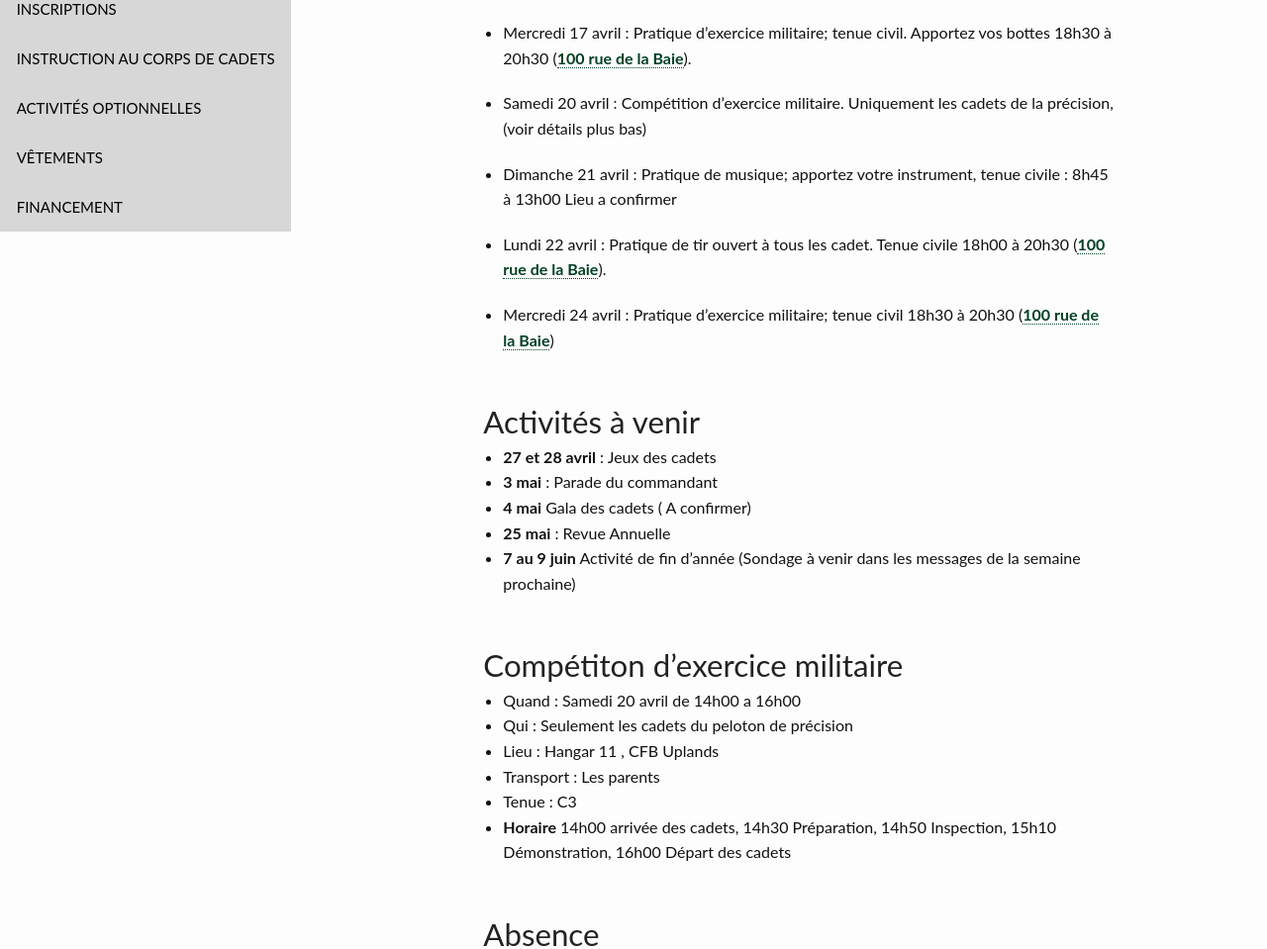
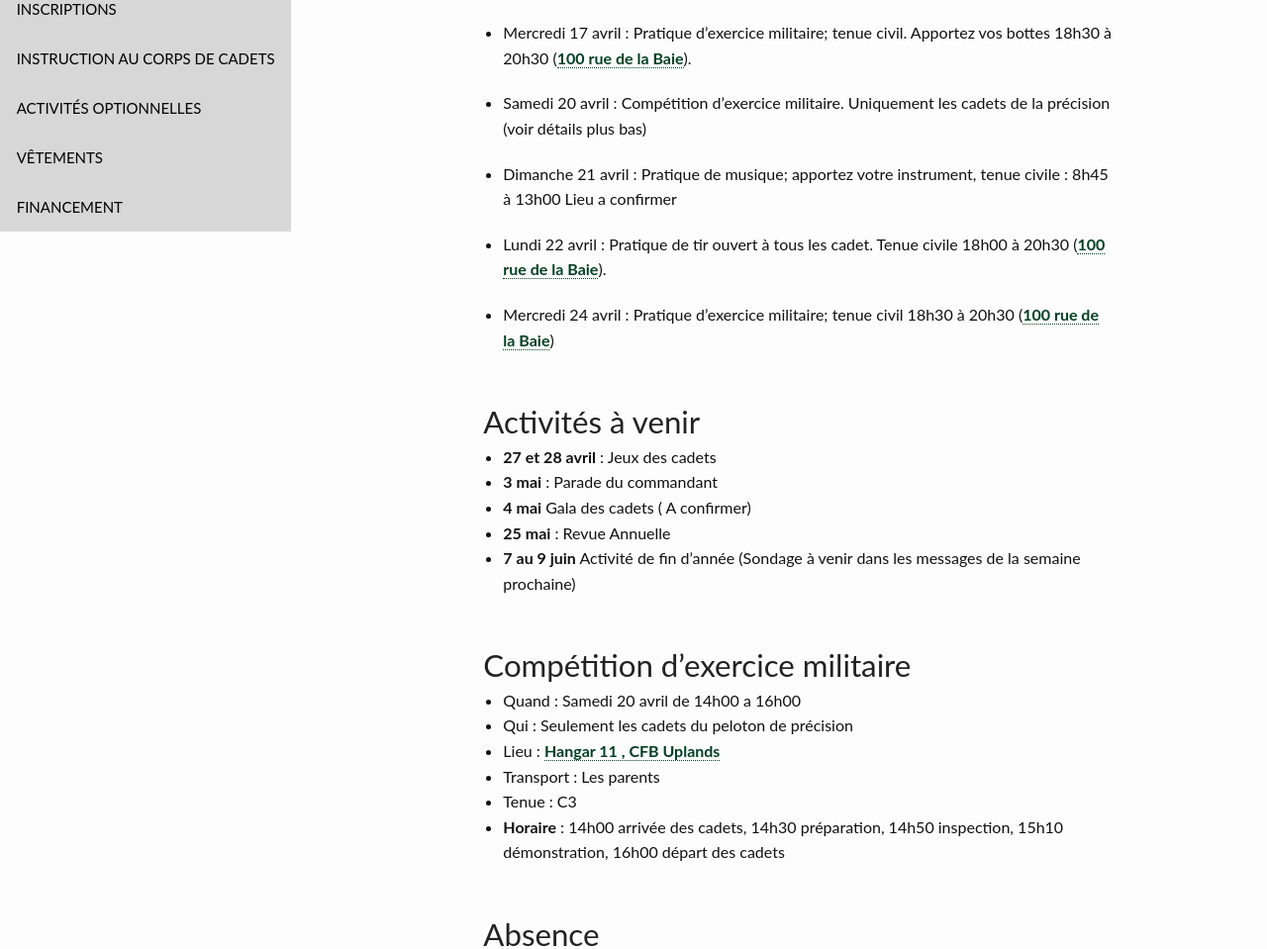
Before and after one commit to CC2920/web, a Jekyll site: the page built from _communications/messages.md, in a window 1280 px wide and 1400 px high, scrolled down 385 px. Shown: the part 166-1125 px from the top of the window at 99% size. Built offline with Jekyll 4.4.1, drawn with Linux system fonts in a browser that asks for light colours.

Commit message:
Update messages.md

```diff
--- a/_communications/messages.md
+++ b/_communications/messages.md
@@ -14,7 +14,7 @@ Soirée d'instruction, tenue C5 pour tous.
 
 - Mercredi 17 avril : Pratique d'exercice militaire; tenue civil. Apportez vos bottes 18h30 à 20h30 ([100 rue de la Baie](/information/comment-nous-rejoindre/)).
 
-- Samedi 20 avril : Compétition d'exercice militaire. Uniquement les cadets de la précision, (voir détails plus bas)
+- Samedi 20 avril : Compétition d'exercice militaire. Uniquement les cadets de la précision (voir détails plus bas)
 
 - Dimanche 21 avril : Pratique de musique; apportez votre instrument, tenue civile : 8h45 à 13h00  Lieu a confirmer
 
@@ -31,14 +31,14 @@ Soirée d'instruction, tenue C5 pour tous.
 - **25 mai** : Revue Annuelle
 - **7 au 9 juin** Activité de fin d'année (Sondage à venir dans les messages de la semaine prochaine)
 
-## Compétiton d'exercice militaire
+## Compétition d'exercice militaire
 
 - Quand : Samedi 20 avril de 14h00 a 16h00
 - Qui : Seulement les cadets du peloton de précision
-- Lieu : Hangar 11 , CFB Uplands
+- Lieu : [Hangar 11 , CFB Uplands](https://maps.app.goo.gl/mqaxYt77kGvHc3Vx7)
 - Transport : Les parents
 - Tenue : C3
-- **Horaire**  14h00 arrivée des cadets, 14h30 Préparation, 14h50 Inspection, 15h10 Démonstration, 16h00 Départ des cadets
+- **Horaire** : 14h00 arrivée des cadets, 14h30 préparation, 14h50 inspection, 15h10 démonstration, 16h00 départ des cadets
 
 ## Absence
 
```
